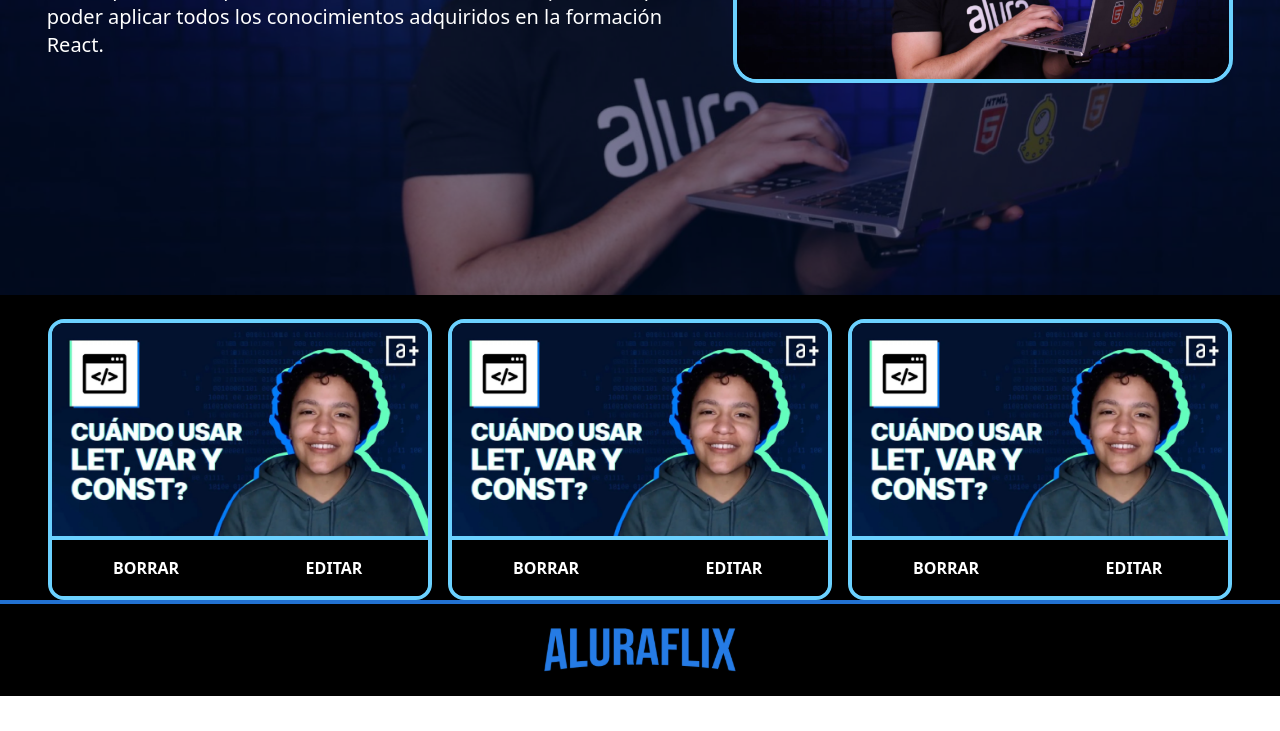
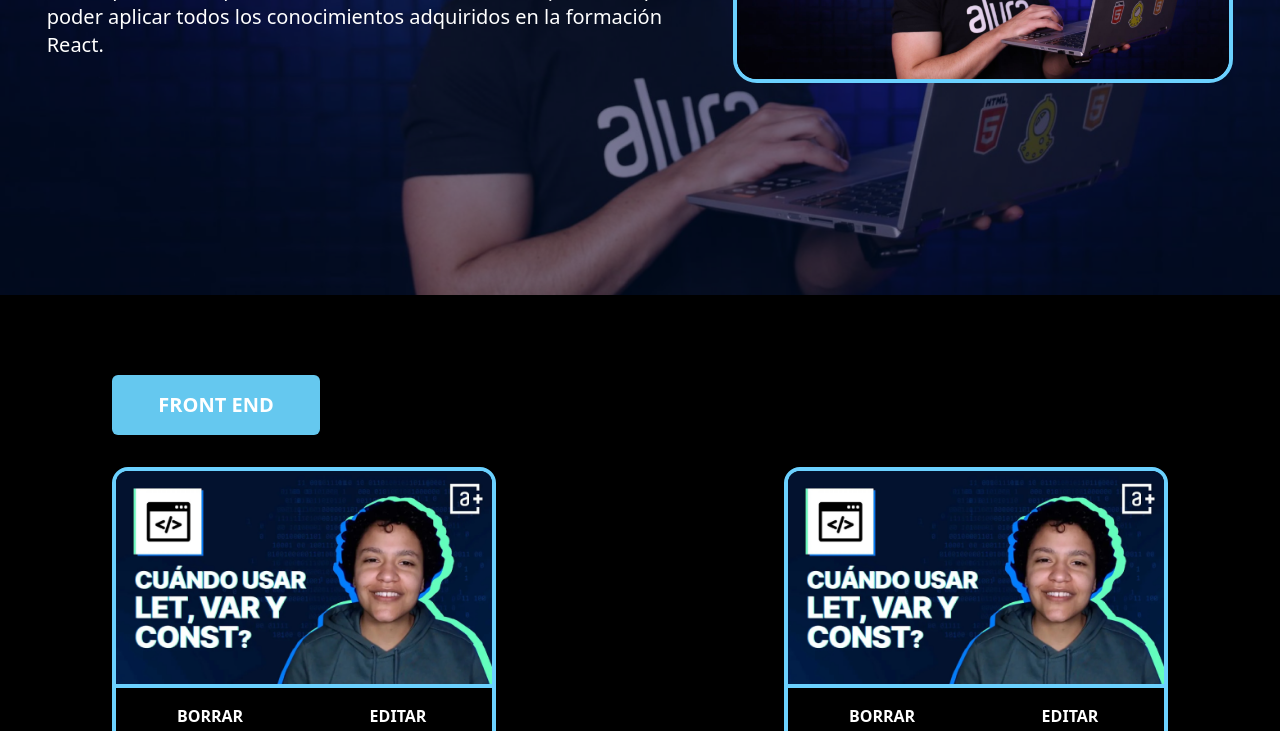
Before and after one commit to MorganSnape/alura-flix, a React (Vite) app: page / in a window 1280 px wide. Shown: the part 505-1236 px from the top of the page. Before the commit the page ends 1201 px from the top, so only its background shows below. Built offline with nearby package versions, Linux system fonts and the light colour scheme.

Commit message:
Se define la estructura base para las listas de categorias

```diff
--- /dev/null
+++ b/src/components/CardsContainer.jsx
@@ -0,0 +1,17 @@
+import Card from "./Card";
+import TagTitle from "./TagTitle";
+
+export default function CardsContainer() {
+  return (
+    <section className="flex flex-col  gap-x-4 justify-start gap-8 px-28 w-full">
+      <div>
+        <TagTitle text="FRONT END" />
+      </div>
+      <div className="flex flex-row items-center justify-between flex-wrap">
+        <Card />
+        <Card />
+        <Card />
+      </div>
+    </section>
+  );
+}
--- a/src/pages/MainPage.jsx
+++ b/src/pages/MainPage.jsx
@@ -1,15 +1,14 @@
 import FirstSection from "../components/FirstSection";
-import Card from "../components/Card";
+import CardsContainer from "../components/CardsContainer";
 
 export default function MainPage() {
   return (
     <>
       <FirstSection />
-      <section className="flex flex-row gap-x-4 justify-center gap-y-8 w-full pt-6 bg-black">
-        <Card />
-        <Card />
-        <Card />
-      </section>
+      <div className="flex flex-col justify-center gap-28 bg-black pt-20">
+        <CardsContainer />
+        <CardsContainer />
+      </div>
     </>
   );
 }
```
